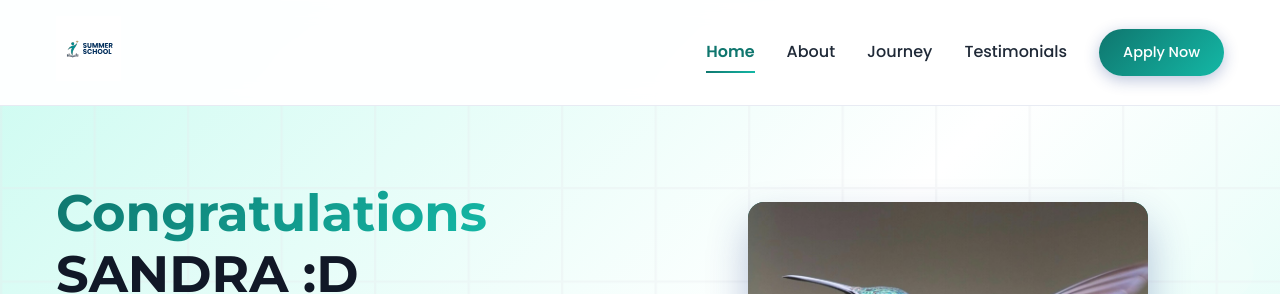
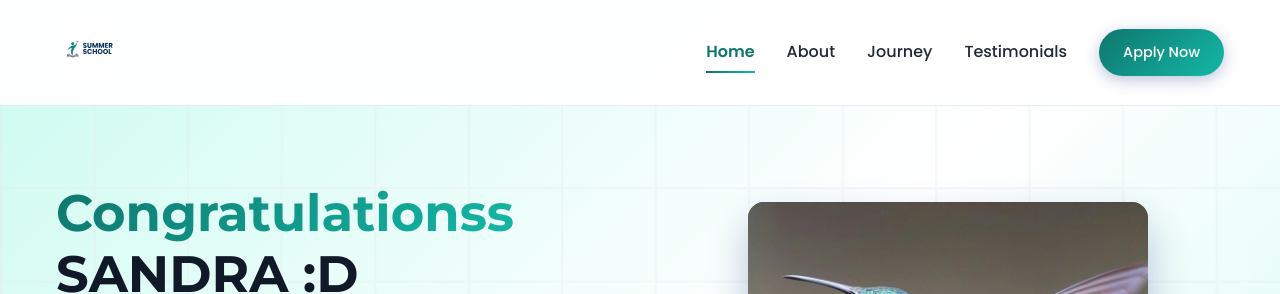
Before and after one commit to EngrE/Web, a React (Vite) app: page / in a window 1280 px wide. Shown: the top 294 px of the page. Built offline with nearby package versions, Linux system fonts and the light colour scheme.

Commit message:
Humming Bird

```diff
--- a/src/components/Hero.jsx
+++ b/src/components/Hero.jsx
@@ -13,7 +13,7 @@ const Hero = () => {
         <div className="hero-content">
           <div className="hero-text">
             <h1 className="hero-title">
-              <span className="gradient-text">Congratulations</span> SANDRA :D
+              <span className="gradient-text">Congratulationss</span> SANDRA :D
             </h1>
             <p className="hero-subtitle">
               Sandra Trans your academic journey with innovative learning models and cutting-edge education
```
